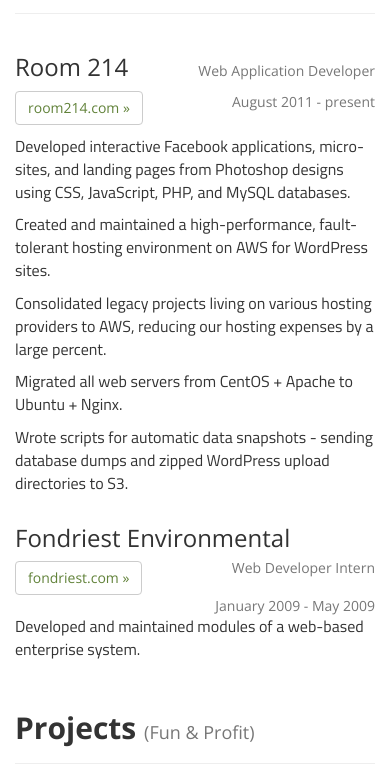
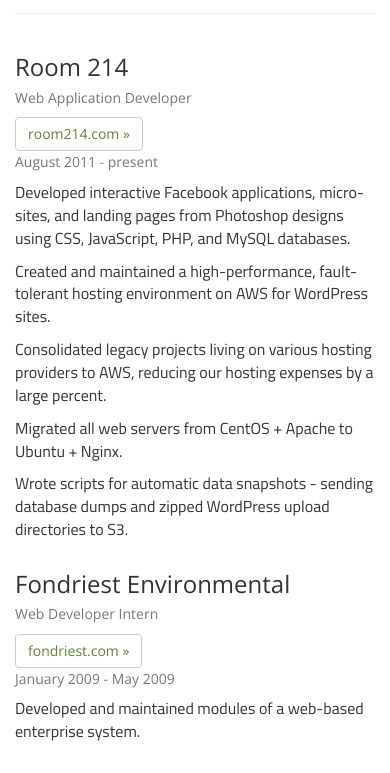
Before and after one commit to giegerdj/resume, a plain HTML site: page index.html in a window 390 px wide. Shown: the part 691-1464 px from the top of the page. Drawn offline with nearby package versions, Linux system fonts and the light colour scheme.

Commit message:
mobile tweaks

```diff
--- a/assets/css/override.css
+++ b/assets/css/override.css
@@ -41,6 +41,13 @@ h6 small, .h6 small {
 h2,
 .h2 {
   font-weight: bold;
+}
+
+@media (max-width: 480px) {
+  .mobile-no-float {
+    float:none !important;
+    display: block;
+  }
 }
 
 .jumbotron {
--- a/index.html
+++ b/index.html
@@ -143,11 +143,11 @@
                 <div class="col-md-10">
                   <h3 id="work-room214">
                     Room 214
-                    <span class="pull-right"><small>Web Application Developer</small>
+                    <span class="pull-right mobile-no-float"><small>Web Application Developer</small>
                   </h3>
                   <h4>
                     <a class="btn btn-default" href="http://room214.com" target="_blank"> room214.com &raquo;</a>
-                    <span class="pull-right"><small>August 2011 - present</small></span>
+                    <span class="pull-right mobile-no-float"><small>August 2011 - present</small></span>
                   </h4>
                 </div>
               </div>
@@ -174,11 +174,11 @@
                 <div class="col-md-10">
                   <h3 id="work-fondriest">
                     Fondriest Environmental
-                    <span class="pull-right"><small>Web Developer Intern</small>
+                    <span class="pull-right mobile-no-float"><small>Web Developer Intern</small>
                   </h3>
                   <h4>
                     <a class="btn btn-default" href="http://fondriest.com" target="_blank"> fondriest.com &raquo;</a>
-                    <span class="pull-right"><small>January 2009 - May 2009</small></span>
+                    <span class="pull-right mobile-no-float"><small>January 2009 - May 2009</small></span>
                   </h4>
                 </div>
               </div>
@@ -265,7 +265,7 @@
                   <div class="gauge" id="gauge-sql" data-title="SQL" data-value="60"></div>
                 </li>
                 <li>
-                  <div class="gauge" id="gauge-cpp" data-title="C++" data-value="30"></div>
+                  <div class="gauge" id="gauge-cpp" data-title="C++" data-value="20"></div>
                 </li>
               </ul>
               <h3 id="skills-tools">Frameworks, Libraries, &amp; APIs</h3>
```
